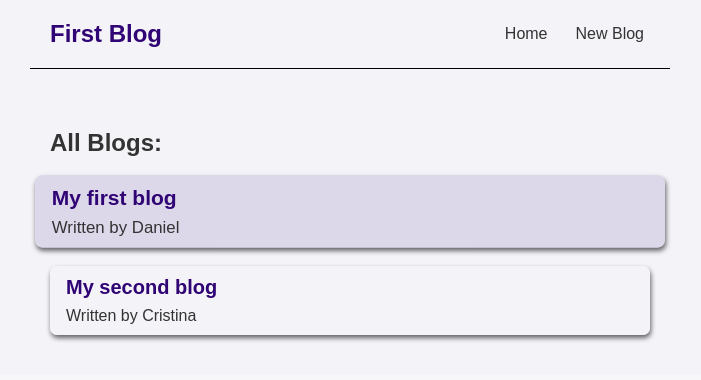
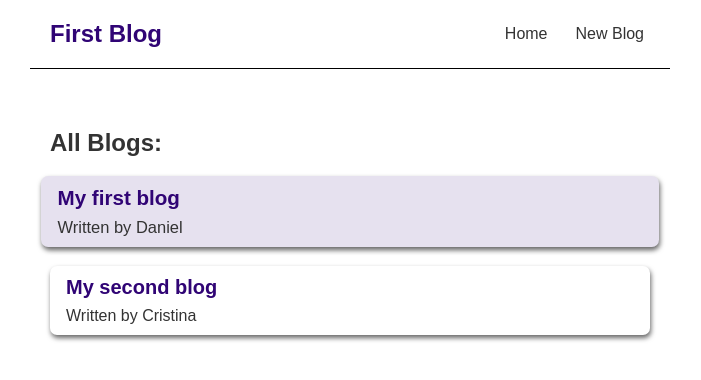
Before and after one commit to belenjn/miniBlog-React, a React (Create React App) app: page / in a window 1280 px wide. In both pictures the pointer is over the element 640 px from the left and 211 px from the top of the page. Shown: the top 380 px of the page, without its empty margins (290-991 px from the left). Built offline with nearby package versions, Linux system fonts and the light colour scheme; data requests are answered from the project's data file; a web font is replaced by a local one.

Commit message:
styles update 4

```diff
--- a/src/bloglist/BlogList.css
+++ b/src/bloglist/BlogList.css
@@ -8,14 +8,13 @@
 .blog-preview:hover {
     cursor: pointer;
     background-color: #2f04751e;
-    transform: scale(1.05);
+    transform: scale(1.03);
     transition: 0.2s ease;
 
 }
 
 .blog-preview h2 {
     color: #300475;
-
     font-size: 20px;
     margin-bottom: 8px;
 }
--- a/src/index.css
+++ b/src/index.css
@@ -1,6 +1,6 @@
 
 *{
-  background-color: rgba(244, 244, 248, 0.705);
+  /* background-color: rgba(244, 244, 248, 0.705); */
   color: #333;
   margin: 0;
   font-family: sans-serif;
--- a/src/navbar/Navbar.css
+++ b/src/navbar/Navbar.css
@@ -9,6 +9,7 @@
 
   .navbar h1 {
     color: #300475;
+
   }
 
   .navbar .links {
@@ -19,10 +20,16 @@
     margin-left: 16px;
     text-decoration: none;
     padding: 6px;
+    border-radius: 7px;
+
   }
 
   .navbar a:hover {
-    color: #300475;
+    background-color: #2f0475c9;
+    border-radius: 7px;
+    color: white;
+    transition: 0.2s ease;
+
   }
 
   .content {
```
